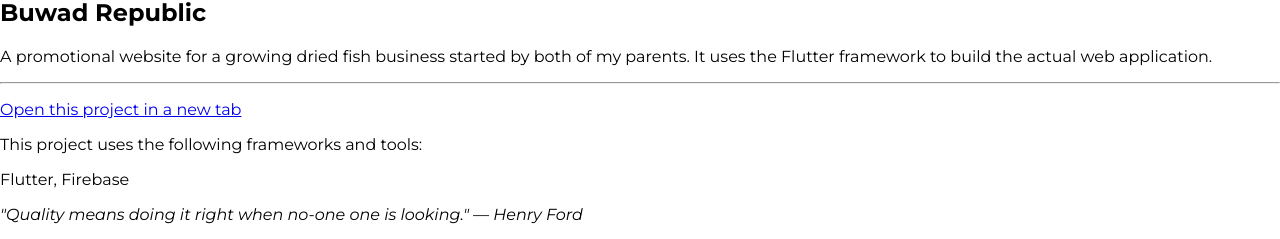
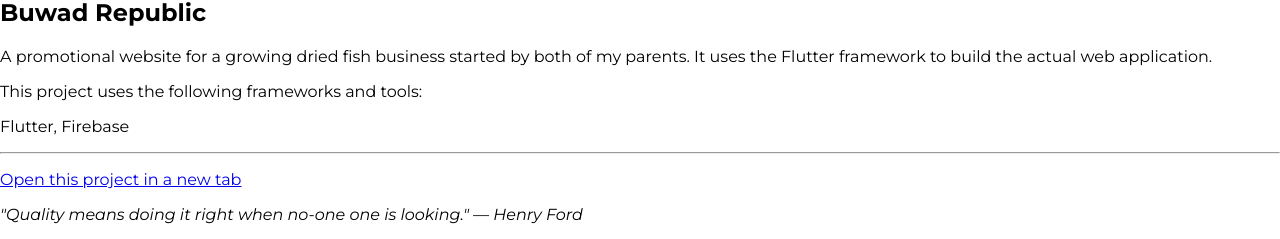
Before and after one commit to OverdriveNGain/portfolio, a React (Create React App) app: page /projects/buwad-republic in a window 1280 px wide. Shown: the part 875-1114 px from the top of the page. Built offline with nearby package versions, Linux system fonts and the light colour scheme; data requests are answered from the project's data file.

Commit message:
Made project links at bottom of desc

```diff
--- a/src/components/ProjectsComponents.js
+++ b/src/components/ProjectsComponents.js
@@ -186,12 +186,13 @@ const ProjectDetailsPage = ({ projectData, backFunction }) => {
                                     <p key={i}>{line}</p>
                                 );
                             })}
+                            <div>This project uses the following frameworks and tools:</div>
+                            <p className="text-muted fw-bold">{proj.languages.join(", ")}</p>
                             <hr />
                             {getPlaystoreLink()}
                             {getWebsiteLink()}
                             {getGitHubLink()}
-                            <div>This project uses the following frameworks and tools:</div>
-                            <p className="text-muted fw-bold mb-5">{proj.languages.join(", ")}</p>
+                            <p className="mb-5" />
                         </div>
                     </div>
                 </span>
```
